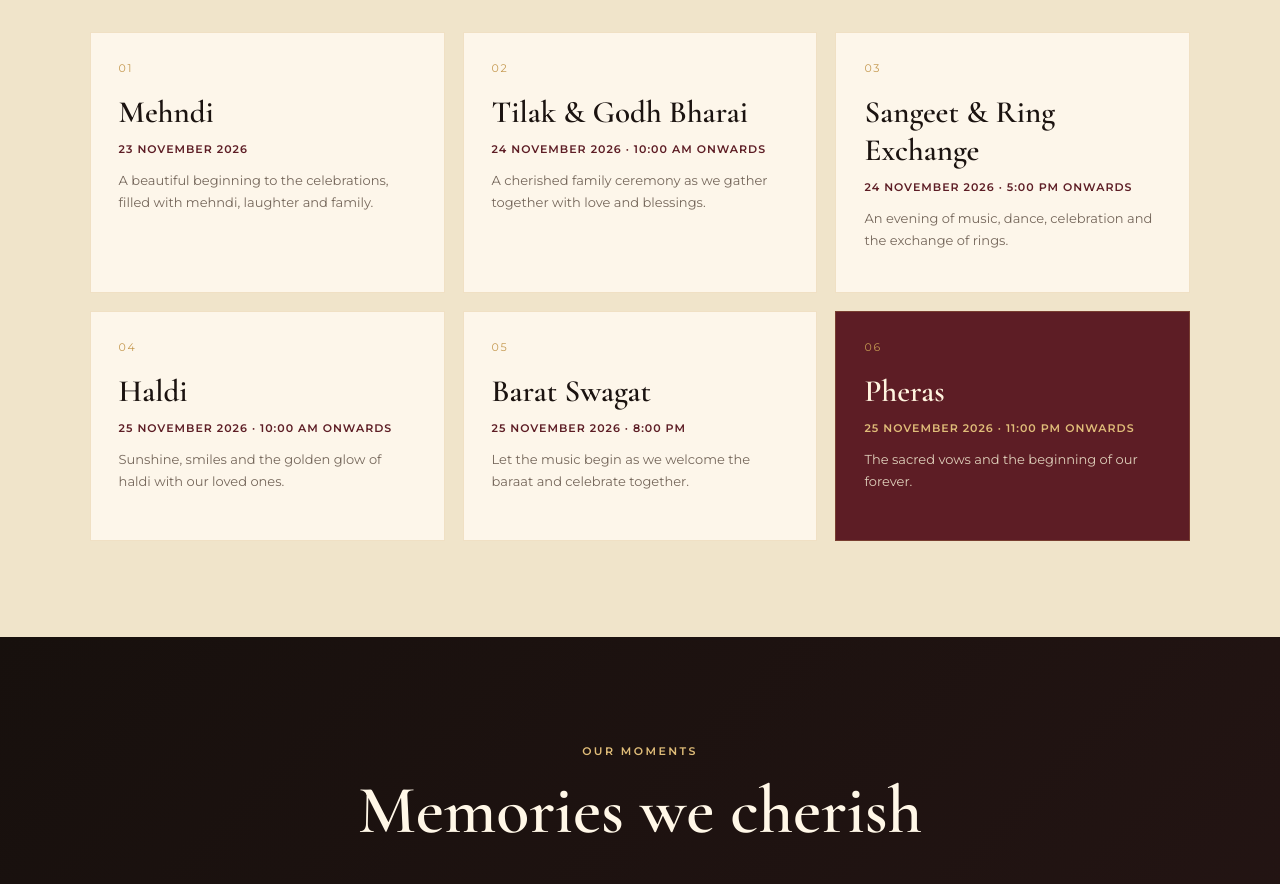
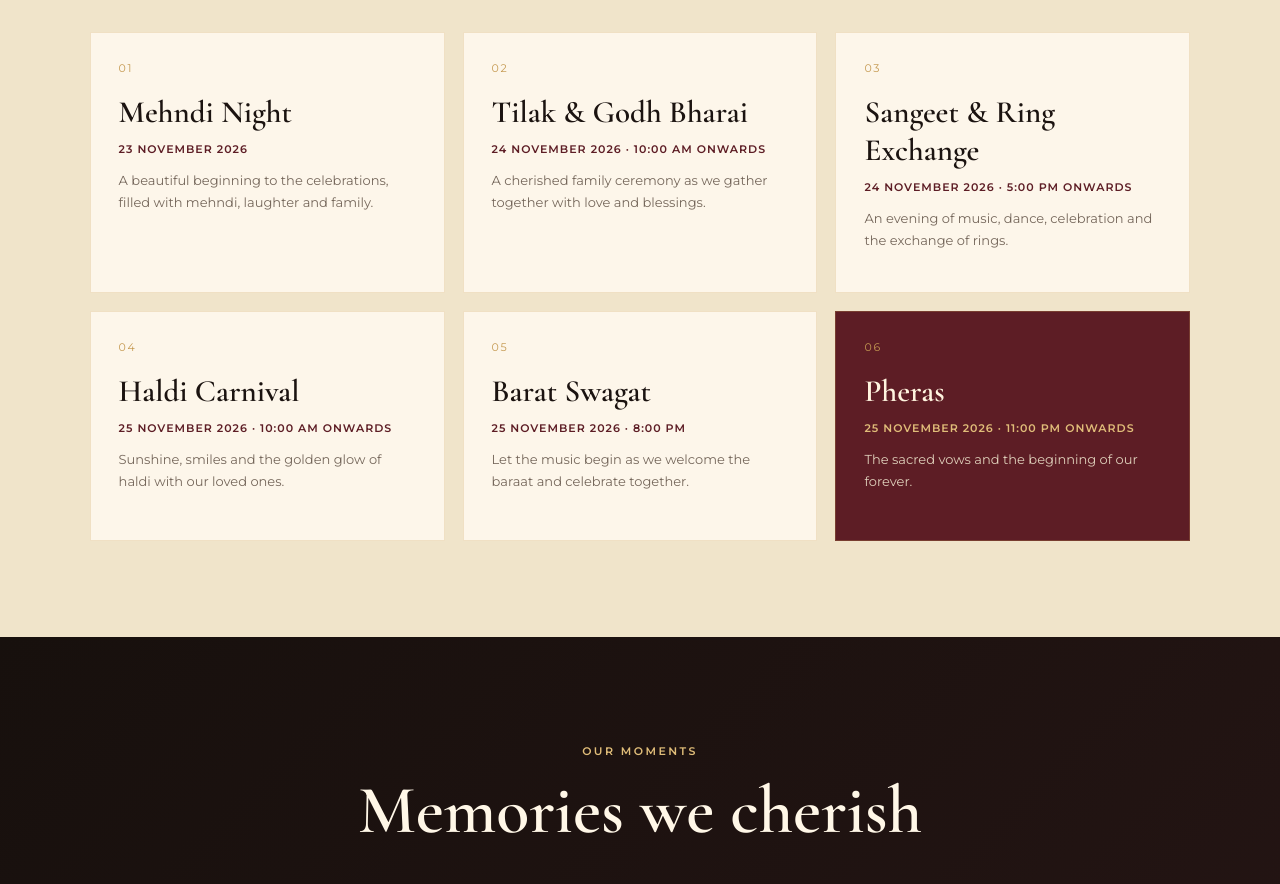
Before and after one commit to HarshitaUjjwal/harshita-ujjwal-wedding, a plain HTML site: page index.html in a window 1280 px wide. Shown: the part 2673-3557 px from the top of the page. Drawn offline with nearby package versions, Linux system fonts and the light colour scheme.

Commit message:
Update index.html

```diff
--- a/index.html
+++ b/index.html
@@ -64,7 +64,7 @@
   <h2>Wedding celebrations</h2>
   <div class="event-grid">
     <article class="event-card">
-      <div class="event-number">01</div><h3>Mehndi</h3>
+      <div class="event-number">01</div><h3>Mehndi Night</h3>
       <p class="event-date">23 November 2026</p>
       <p>A beautiful beginning to the celebrations, filled with mehndi, laughter and family.</p>
     </article>
@@ -79,7 +79,7 @@
       <p>An evening of music, dance, celebration and the exchange of rings.</p>
     </article>
     <article class="event-card">
-      <div class="event-number">04</div><h3>Haldi</h3>
+      <div class="event-number">04</div><h3>Haldi Carnival</h3>
       <p class="event-date">25 November 2026 · 10:00 AM onwards</p>
       <p>Sunshine, smiles and the golden glow of haldi with our loved ones.</p>
     </article>
```
